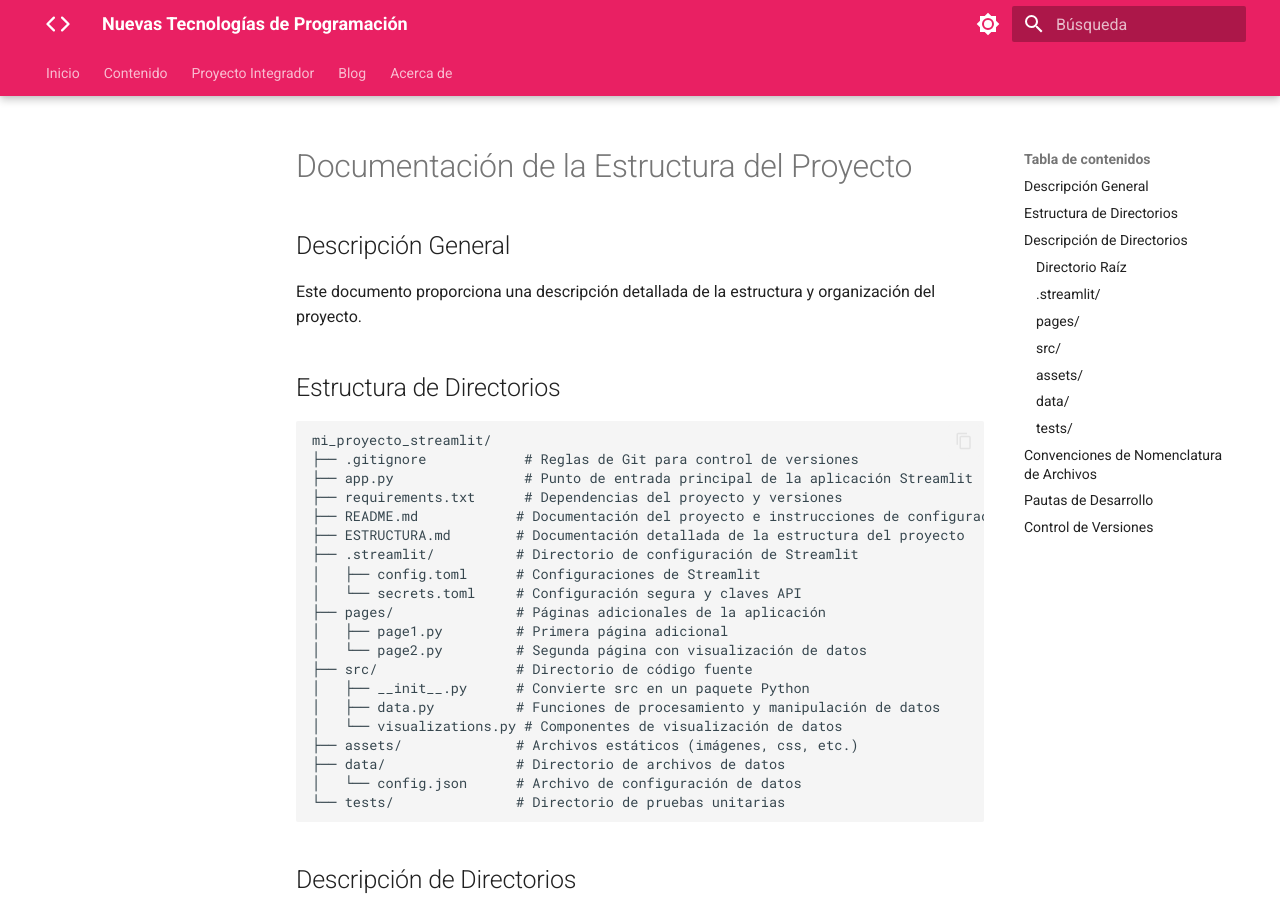
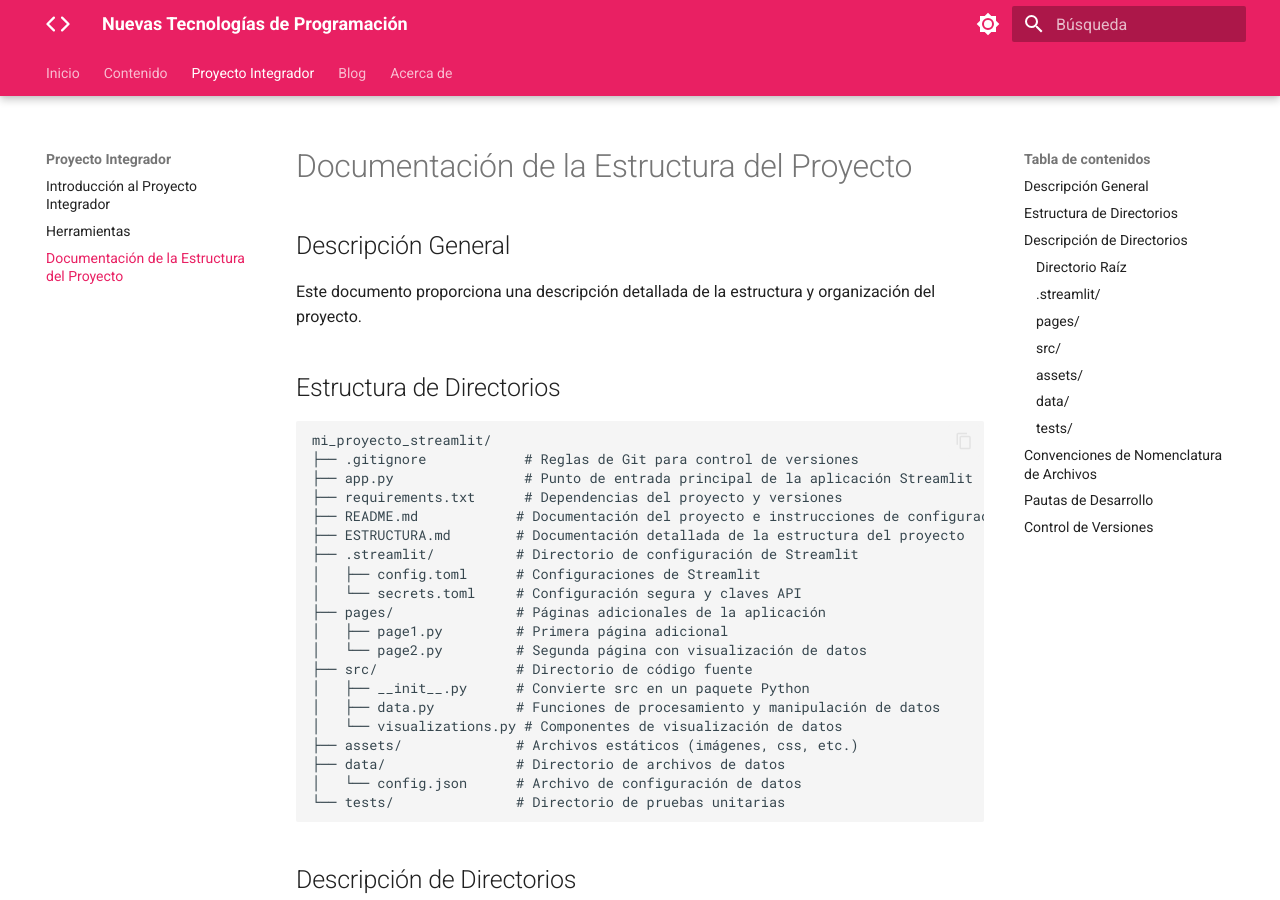
Before and after one commit to jfinfocesde/25ntp, an MkDocs documentation site: the page built from docs/pi/p3.md, in a window 1280 px wide and 900 px high. Built offline with MkDocs 1.6.1 and Material for MkDocs 9.7.7, drawn with Linux system fonts in a browser that asks for light colours; some of the changed lines change nothing that is shown.

Commit message:
08-03-2025

```diff
--- a/mkdocs.yml
+++ b/mkdocs.yml
@@ -80,6 +80,7 @@ nav:
   - Proyecto Integrador:
       - pi/p1.md
       - pi/p2.md
+      - pi/p3.md
   - Blog:
      - blog/index.md
   - Acerca de: about.md
```
